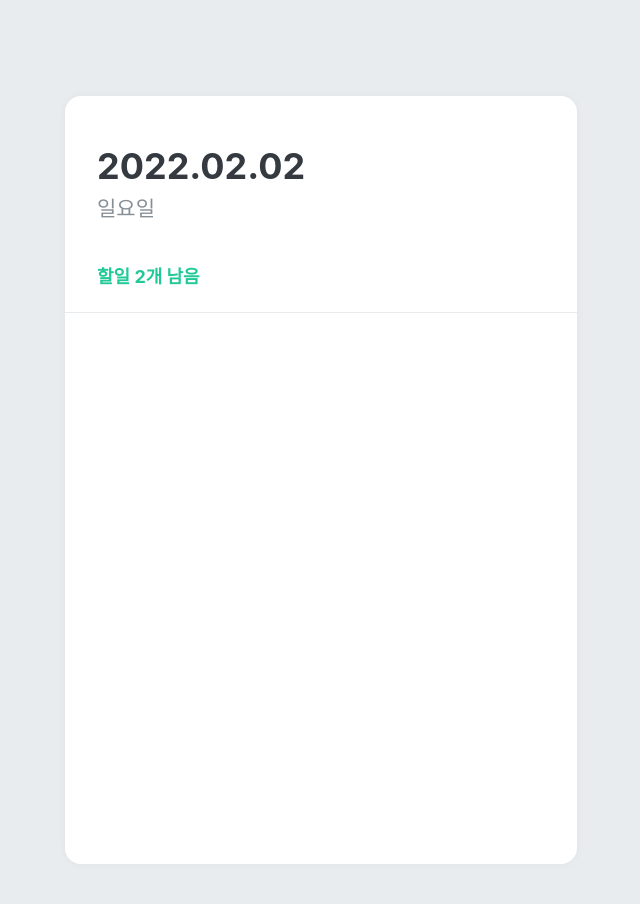
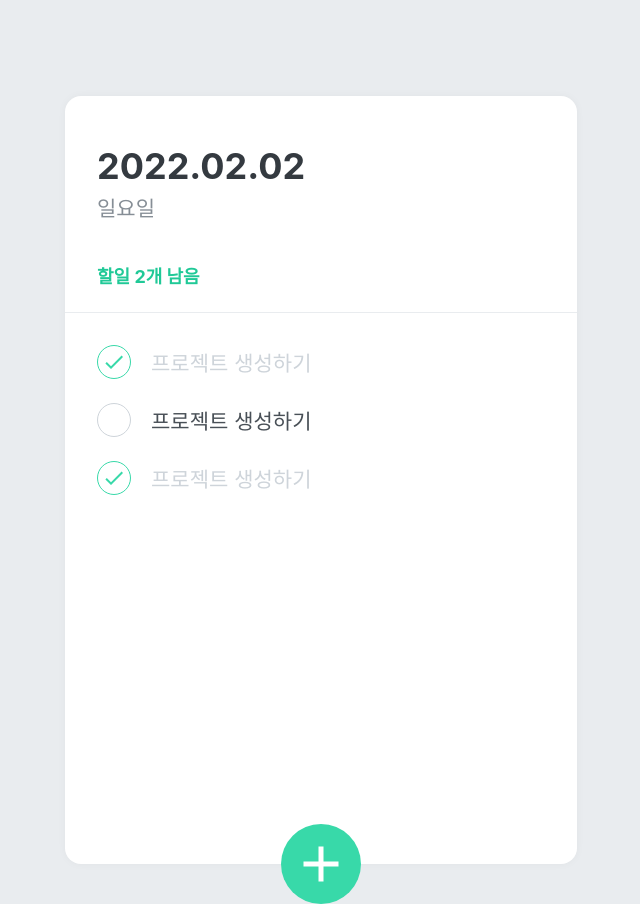
Before and after one commit to takethisbus/project-react-todoList, a React (Create React App) app in the folder mashup-todolist/: page / in a window 1280 px wide. Shown: the whole page, without its empty margins (319-959 px from the left). Built offline with nearby package versions, Linux system fonts and the light colour scheme.

Commit message:
set all components & set events

```diff
--- a/mashup-todolist/src/App.js
+++ b/mashup-todolist/src/App.js
@@ -2,6 +2,8 @@
 import { createGlobalStyle } from 'styled-components';
 import TodoTemplate from './components/TodoTemplate';
 import TodoHead from './components/TodoHead';
+import TodoList from './components/TodoList';
+import TodoCreate from './components/TodoCreate';
 
 const GlobalStyle = createGlobalStyle`
   body{
@@ -14,7 +16,10 @@
     <>
       <GlobalStyle />
       <TodoTemplate>
-        <TodoHead/>
+        <TodoHead />
+        <TodoList>
+        </TodoList>
+        <TodoCreate/>
       </TodoTemplate>
     </>
   );
--- /dev/null
+++ b/mashup-todolist/src/components/TodoCreate.js
@@ -0,0 +1,94 @@
+import React, { useState } from "react";
+import styled, { css } from "styled-components";
+import { MdAdd } from 'react-icons/md';
+
+const CircleButton = styled.button`
+    background: #38d9a9;
+    &:hover{
+        background: #63e6be;
+    }
+    &:active{
+        background: #20c997;
+    }
+
+    z-index: 5;
+    cursor: pointer;
+    width: 80px;
+    height: 80px;
+    display: flex;
+    align-items: center;
+    justify-content: center;
+
+    position: absolute;
+    left:50%;
+    bottom: 0px;
+    transform: translate(-50%, 50%);
+
+    font-size:60px;
+    color: white;
+    border-radius: 40px;
+
+    border:none;
+    outline:none;
+
+    transition: 0.125s all ease-in;
+
+    ${props => props.open && css`
+        background:#ff6b6b;
+        &:hover{
+            background:#ff8787;
+        }
+        &:active{
+            background: #fa5252;;
+        }
+        transform: translate(-50%, 50%) rotate(45deg);
+    `}
+`
+
+const InsertFormPositioner = styled.div`
+    width: 100%;
+    bottom:0;
+    left:0;
+    position: absolute;
+`;
+
+const InsertForm = styled.div`
+    background: #f8f9fa;
+    padding: 32px;
+    padding-bottom: 72px;
+    border-bottom-left-radius: 16px;
+    border-bottom-right-radius: 16px;
+    border-top: 1px solid #e9ecef;
+`;
+
+const Input = styled.input`
+    padding:12px;
+    border-radius: 4px;
+    border: 1px solid #dee2e6;
+    width:100%;
+    outline: none;
+    font-size:18px;
+    box-sizing: border-box;
+`;
+
+function TodoCreate() {
+    const [open, setOpen] = useState(false);
+    const onToggle = () => setOpen(!open);
+
+    return (
+        <>
+            {open && (
+                <InsertFormPositioner>
+                    <InsertForm>
+                        <Input placeholder="할 일을 입력 후, Enter를 누르세요." autoFocus/>
+                    </InsertForm>
+                </InsertFormPositioner>
+            )}
+            <CircleButton onClick={onToggle} open={open}>
+                <MdAdd/>
+            </CircleButton>
+        </>
+    );
+}
+
+export default TodoCreate;
--- /dev/null
+++ b/mashup-todolist/src/components/TodoItem.js
@@ -0,0 +1,69 @@
+import React from "react";
+import styled, { css } from "styled-components";
+import { MdDone, MdDelete } from 'react-icons/md';
+
+const CheckCircle = styled.div`
+    width:32px;
+    height:32px;
+    border-radius: 50%;
+    border: 1px solid #ced4da;
+    font-size: 24px;
+    display: flex;
+    align-items: center;
+    justify-content: center;
+    margin-right: 20px;
+    cursor: pointer;
+    ${props => props.done && css`
+        border:1px solid #38d9a9;
+        color: #38d9a9;
+    `}
+`;
+
+const Text = styled.div`
+    flex:1;
+    font-size: 21px;
+    color: #495057;
+    ${props => props.done && css`
+        color: #ced4da;
+    `}
+`
+
+const Remove = styled.div`
+    opacity: 0;
+    display: flex;
+    align-items: center;
+    justify-content: center;
+    color: #dee2e6;
+    font-size: 24px;
+    cursor: pointer;
+    &:hover {
+        color: #ff6b6b;
+    }
+`;
+
+const TodoItemBlock = styled.div`
+    display: flex;
+    align-items: center;
+    padding-top: 12px;
+    padding-bottom: 12px;
+
+    &:hover {
+        ${Remove} {
+            opacity: 1;
+        }
+    }
+`;
+
+function TodoItem({ id, done, text }) {
+    return (
+        <TodoItemBlock>
+            <CheckCircle done={done}>{done && <MdDone />}</CheckCircle>
+            <Text done={done}>{text}</Text>
+            <Remove>
+                <MdDelete />
+            </Remove>
+        </TodoItemBlock>
+    );
+}
+
+export default TodoItem;
--- /dev/null
+++ b/mashup-todolist/src/components/TodoList.js
@@ -0,0 +1,22 @@
+import React from "react";
+import styled from "styled-components";
+import TodoItem from "./TodoItem";
+
+const TodoListBlock = styled.div`
+    flex:1;
+    padding: 20px 32px;
+    padding-bottom: 48px;
+    overflow-y: auto;
+`
+
+function TodoList() {
+    return (
+        <TodoListBlock>
+            <TodoItem text="프로젝트 생성하기" done={true} />
+            <TodoItem text="프로젝트 생성하기" done={false} />
+            <TodoItem text="프로젝트 생성하기" done={true} />
+        </TodoListBlock>
+    );
+}
+
+export default TodoList;
--- a/mashup-todolist/src/components/TodoTemplate.js
+++ b/mashup-todolist/src/components/TodoTemplate.js
@@ -18,7 +18,7 @@
     flex-direction: column;
 `;
 
-function TodoTemplate({ children}) {
+function TodoTemplate({ children }) {
     return (
         <TodoTemplateBlock>
             {children}
```
